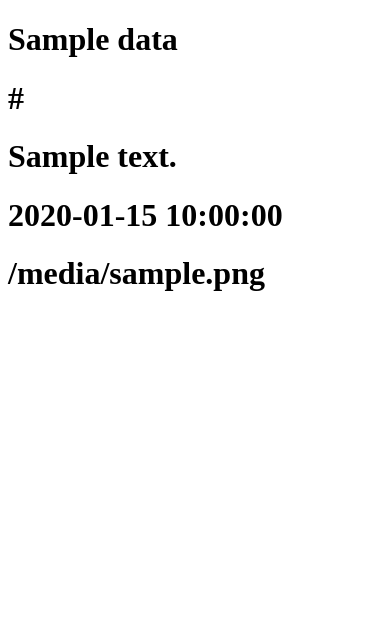
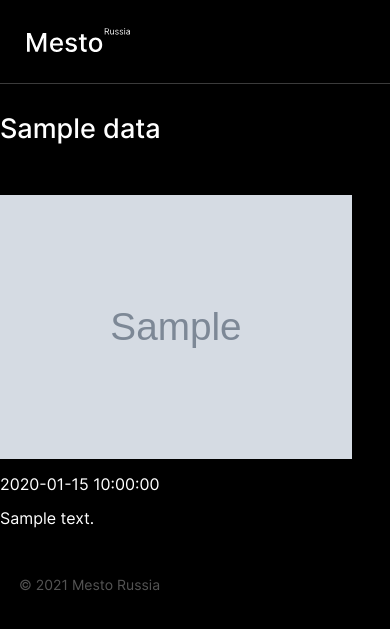
Before and after one commit to JXRAKEKSER/parseNews, a Flask app: template templates/news.html in a window 390 px wide. Shown: the top 629 px of the page. Run offline with Flask 2, Linux system fonts and the light colour scheme; the template is opened without the code that fills it: most values are stand-ins (such as "Sample title", 1, 10 or a date in 2020); grey boxes marked "Sample" are stand-in pictures.

Commit message:
feat: сделать страницу просмотра детальной информации о новости

```diff
--- a/app.py
+++ b/app.py
@@ -9,9 +9,9 @@ def index():
     item = index_mod.getAllDataList();
     return render_template('index.html', item=item);
 
-@app.route('/news/')
+@app.route('/news/<path:url>')
 def getNews(url):
-    data = index_mod.findNews('/gubernator/tekush/367863/');
+    data = index_mod.findNews(url);
     return render_template('news.html', data=data);
 
 if __name__ == '__main__':
--- a/index.py
+++ b/index.py
@@ -35,10 +35,11 @@ def refreshNews():
 
 ##print(crud.findData(crud.collection, {'title': 'В Волгоградской области с начала года удвоилось число самозанятых '}));
 
-def findNews(url):
-
-     dbObj = crud.collection.find_one({'url': 'http://www.volgograd.ru'+url});
-     return {'title': dbObj['title'], 'date' : dbObj['date'],'text' : dbObj['text'],'url' : dbObj['url'], 'image' : dbObj['image']}
+def findNews(urlWithoutDomain):
+     list = [];
+     dbObj = crud.collection.find_one({'url': 'http://www.volgograd.ru/'+urlWithoutDomain});
+     list.append({'title': dbObj['title'], 'date' : dbObj['date'],'text' : dbObj['text'],'url' : dbObj['url'], 'image' : dbObj['image']});
+     return list;
 
 def getAllDataList():
     list = [];
--- /dev/null
+++ b/static/blocks/news/__title/news__title.css
@@ -0,0 +1,24 @@
+.news__title{
+    width: 100%
+    font-size: 42px;
+    line-height: 48px;
+    font-weight: 500;
+    margin: 0 0 50px 0;
+}
+
+@media screen and (min-width: 320px) and (max-width: 623px) {
+    .news__title {
+        font-size: 27px;
+        line-height: 33px;
+        max-width: 189px;
+
+    }
+}
+
+@media screen and (min-width: 623px) and (max-width: 1100px) {
+    .news__title {
+        font-size: 27px;
+        line-height: 33px;
+        max-width: 200px;
+    }
+}}
--- /dev/null
+++ b/static/blocks/news/news.css
@@ -0,0 +1,32 @@
+ .news{
+    width: calc(100% - 2*200px);
+    display: flex;
+    flex-direction: column;
+}
+
+@media screen and (min-width: 320px) and (max-width: 500px) {
+    .news {
+        width: calc(100% - 2*19px);
+
+    }
+}
+
+@media screen and (min-width: 500px) and (max-width: 670px) {
+    .news {
+        width: calc(100% - 2*5px);
+
+    }
+}
+
+@media screen and (min-width: 670px) and (max-width: 1025px) {
+    .news {
+        width: calc(100% - 2*24px);
+
+    }
+}
+
+@media screen and (min-width: 1281px) {
+    .news {
+        width: 880px;
+    }
+}
--- /dev/null
+++ b/static/blocks/page/__news/page__news.css
@@ -0,0 +1,27 @@
+.page__news {
+    margin: 45px 200px 0 200px;
+}
+
+@media screen and (min-width: 320px) and (max-width: 500px) {
+    .page__news {
+        margin: 28px 0 0 0;
+    }
+}
+
+@media screen and (min-width: 500px) and (max-width: 769px) {
+    .page__news {
+        margin: 35px 24px 0 24px;
+    }
+}
+
+@media screen and (min-width: 769px) and (max-width: 1025px) {
+    .page__news {
+        margin: 45px 125px 0 125px;
+    }
+}
+
+@media screen and (min-width: 1281px) {
+    .page__news {
+        margin: 45px auto 0 auto;
+    }
+}
--- a/static/pages/index.css
+++ b/static/pages/index.css
@@ -58,3 +58,8 @@
 @import url(../blocks/popup/__input/_type/popup__input_type_error.css);
 @import url(../blocks/popup/__input-error-info/popup__input-error-info.css);
 @import url(../blocks/popup/__button-save/_inactive/popup__button-save_inactive.css);
+
+/*News*/
+@import url(../blocks/news/news.css);
+@import url(../blocks/page/__news/page__news.css);
+@import url(../blocks/news/__title/news__title.css);
--- /dev/null
+++ b/static/scripts/news.js
@@ -0,0 +1,25 @@
+const dataObj = {}
+const title = document.querySelector('.news__title');
+const image = document.querySelector('.news__image');
+const date = document.querySelector('.news__date');
+const text = document.querySelector('.news__text');
+function getData() {
+    const dataTemplate = document.querySelector('#news-detail').content.cloneNode(true);
+    const dataObj = {}
+     Array.from(dataTemplate.children).forEach(child => {
+
+        dataObj[`${child.classList[0]}`] = child.textContent;
+
+    });
+    return dataObj;
+}
+
+function setContent(data){
+    title.textContent = data.title;
+    image.src = data.image;
+    image.alt = `${data.title}`;
+    date.textContent = data.date;
+    text.textContent = data.text;
+}
+
+setContent(getData());
--- a/templates/news.html
+++ b/templates/news.html
@@ -2,9 +2,25 @@
 <html lang="en">
 <head>
     <meta charset="UTF-8">
-    <title>Title</title>
+    <title></title>
+    <link rel="stylesheet" href="{{url_for('static', filename='pages/index.css')}}" />
 </head>
-<body>
+<body class="page">
+<header class="header page__header">
+    <img class="header__logo" src=" {{url_for('static', filename='source/images/svg-images/mesto_logo.svg')}}" alt="Лого" />
+</header>
+<main class="content">
+    <section class="news page__news">
+        <h1 class="news__title"></h1>
+        <img class="news__image" src="" alt="" />
+        <p class="news__date"></p>
+        <article class="news__text"></article>
+    </section>
+</main>
+ <footer class="footer page__footer">
+        <p class="footer__copyright">&copy; 2021 Mesto Russia</p>
+ </footer>
+<template id="news-detail">
     {% for i in data %}
     <h1 class="title">{{i.title}}</h1>
     <h1 class="url">{{i.url}}</h1>
@@ -12,5 +28,7 @@
     <h1 class="date">{{i.date}}</h1>
     <h1 class="image">{{i.image}}</h1>
     {% endfor %}
+</template>
+ <script src="{{url_for('static', filename = 'scripts/news.js')}}"></script>
 </body>
 </html>
```
Also changed, not shown: static/blocks/news/__text/news__text.css (added, +24 -0 lines). Lines whose indentation alone changed are shown as unchanged.
